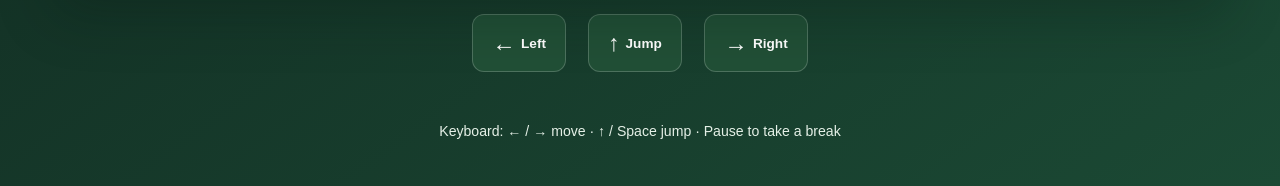
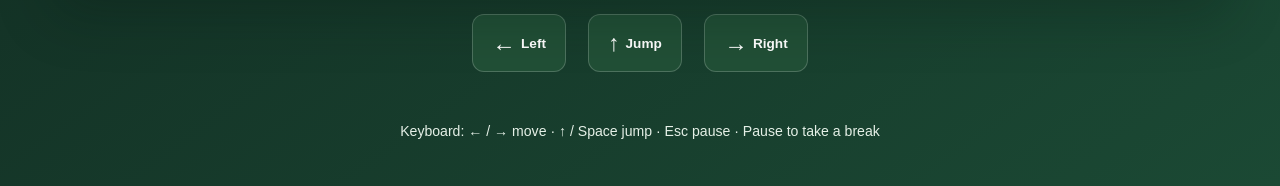
Before and after one commit to Brajesh31/Chota-Bheem-Adventure-game, a website with bundled scripts: page index.html in a window 1280 px wide. Both pictures are taken after a click on the button "Let's Run". Shown: the part 614-800 px from the top of the page. Built offline with nearby package versions, Linux system fonts and the light colour scheme.

Commit message:
docs: show Escape pause shortcut

```diff
--- a/index.html
+++ b/index.html
@@ -61,7 +61,7 @@
           <button type="button" data-action="right" aria-label="Move right">→ <span>Right</span></button>
         </div>
         <p id="audioStatus" class="audio-status" role="status" aria-live="polite"></p>
-        <p class="game-help">Keyboard: ← / → move · ↑ / Space jump · Pause to take a break</p>
+        <p class="game-help">Keyboard: ← / → move · ↑ / Space jump · Esc pause · Pause to take a break</p>
       </section>
     </main>
 
```
